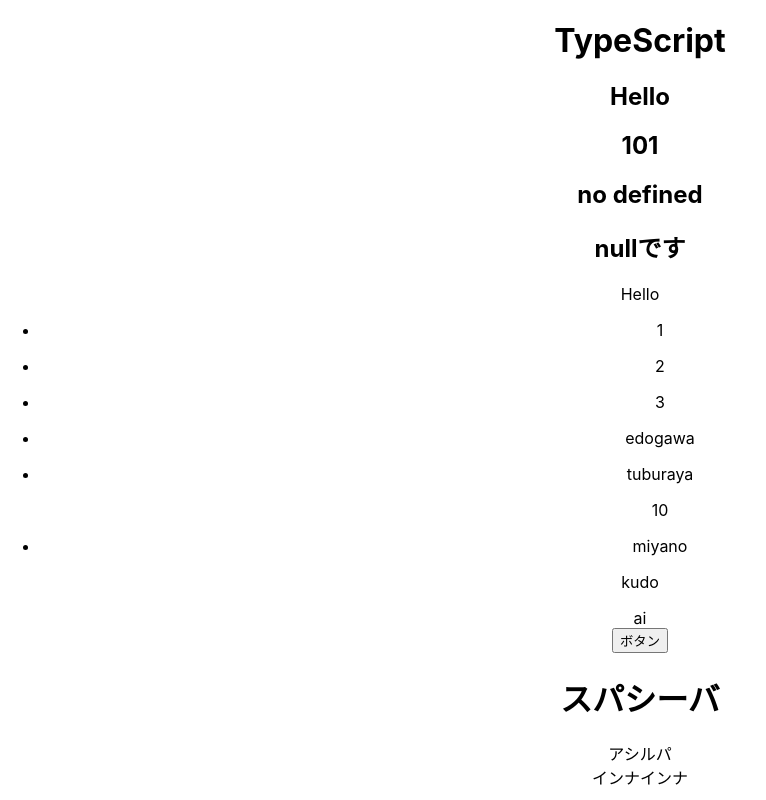
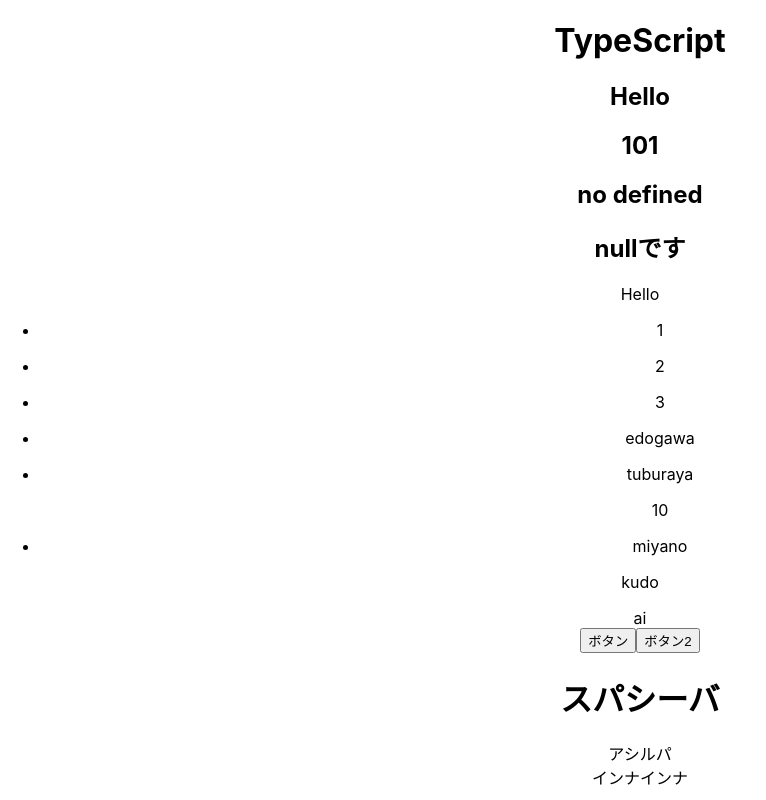
Before and after one commit to kei-1313/react-typescript, a React (Create React App) app: page / in a window 1280 px wide. Shown: the whole page, without its empty margins (0-766 px from the left). Built offline with nearby package versions, Linux system fonts and the light colour scheme.

Commit message:
eventの型定義

```diff
--- a/src/component/Hello.tsx
+++ b/src/component/Hello.tsx
@@ -22,6 +22,7 @@
   return (
     <>
       <button onClick={() => props.fn('TypeScript')}>ボタン</button>
+      <button onClick={(event: React.MouseEvent<HTMLButtonElement, MouseEvent>) => console.log('event')}>ボタン2</button>
     </>
   )
 }
```
